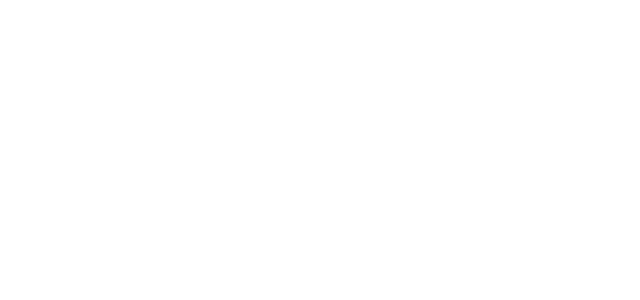
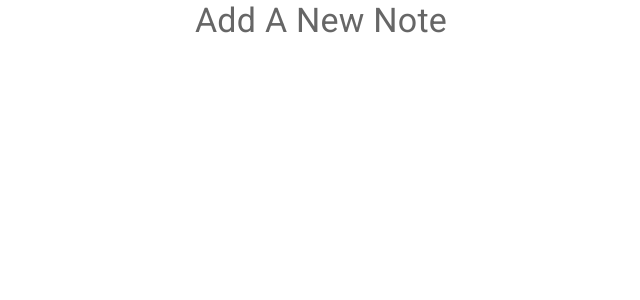
Before and after one commit to SaadJamilAkhtar/react-material-notes-app, a React (Create React App) app: page /add in a window 1280 px wide. Shown: the top 300 px of the page, without its empty margins (319-959 px from the left). Built offline with nearby package versions, Linux system fonts and the light colour scheme.

Commit message:
setup somplete and create page init

```diff
--- a/package.json
+++ b/package.json
@@ -3,6 +3,9 @@
   "version": "0.1.0",
   "private": true,
   "dependencies": {
+    "@emotion/react": "^11.8.2",
+    "@emotion/styled": "^11.8.1",
+    "@mui/material": "^5.5.3",
     "@testing-library/jest-dom": "^5.16.3",
     "@testing-library/react": "^12.1.4",
     "@testing-library/user-event": "^13.5.0",
--- a/public/index.html
+++ b/public/index.html
@@ -15,6 +15,7 @@
       user's mobile device or desktop. See https://developers.google.com/web/fundamentals/web-app-manifest/
     -->
     <link rel="manifest" href="%PUBLIC_URL%/manifest.json" />
+    <link rel="stylesheet" href="https://fonts.googleapis.com/css?family=Roboto:300,400,500,700&display=swap" />
     <!--
       Notice the use of %PUBLIC_URL% in the tags above.
       It will be replaced with the URL of the `public` folder during the build.
@@ -24,7 +25,7 @@
       work correctly both with client-side routing and a non-root public URL.
       Learn how to configure a non-root public URL by running `npm run build`.
     -->
-    <title>React App</title>
+    <title>My Notes</title>
   </head>
   <body>
     <noscript>You need to enable JavaScript to run this app.</noscript>
--- a/src/pages/Create.js
+++ b/src/pages/Create.js
@@ -1,8 +1,19 @@
 import React from 'react';
+import {Typography} from "@mui/material";
 
 function Create(props) {
     return (
-        <div></div>
+        <div>
+            <Typography
+                variant={'h4'}
+                color={'textSecondary'}
+                align={'center'}
+                gutterBottom
+            >
+                Add A New Note
+            </Typography>
+
+        </div>
     );
 }
 
```
Also changed, not shown: 1 other file (tests, documents, lock files or other folders).
